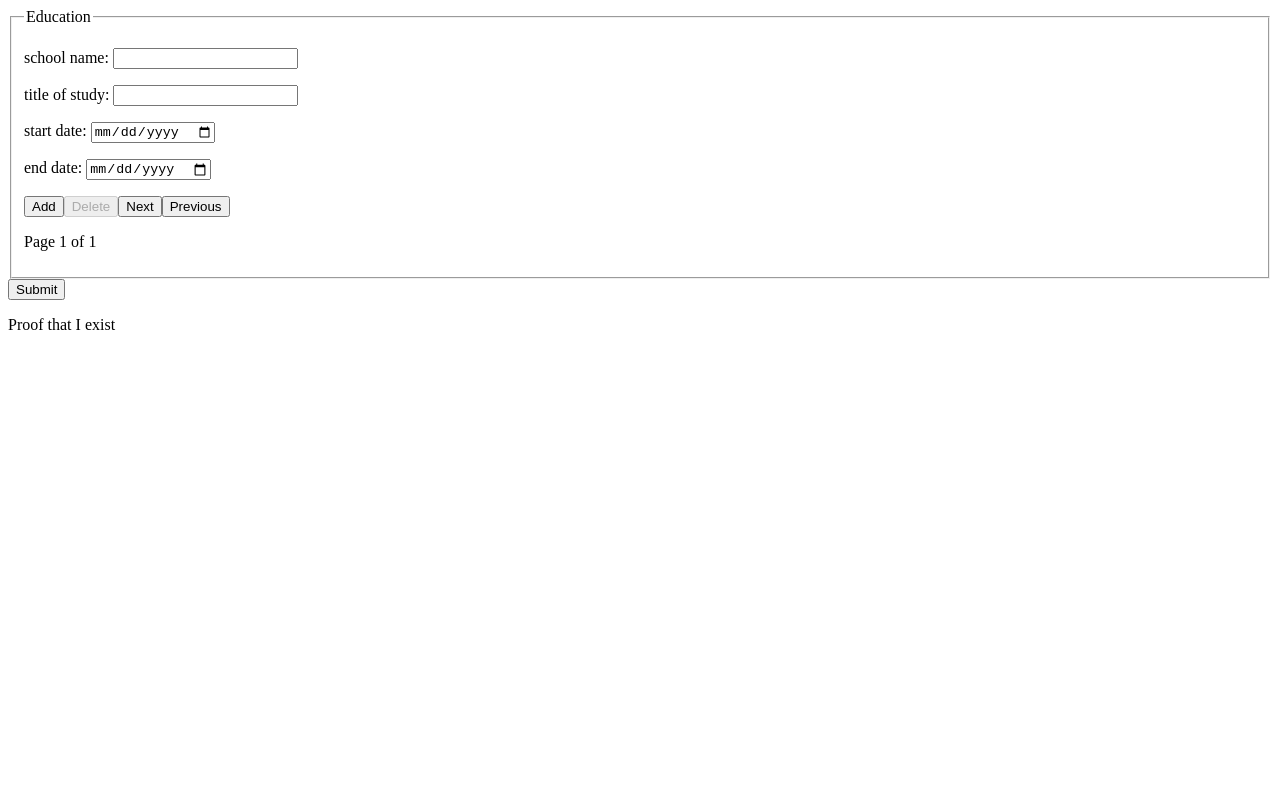
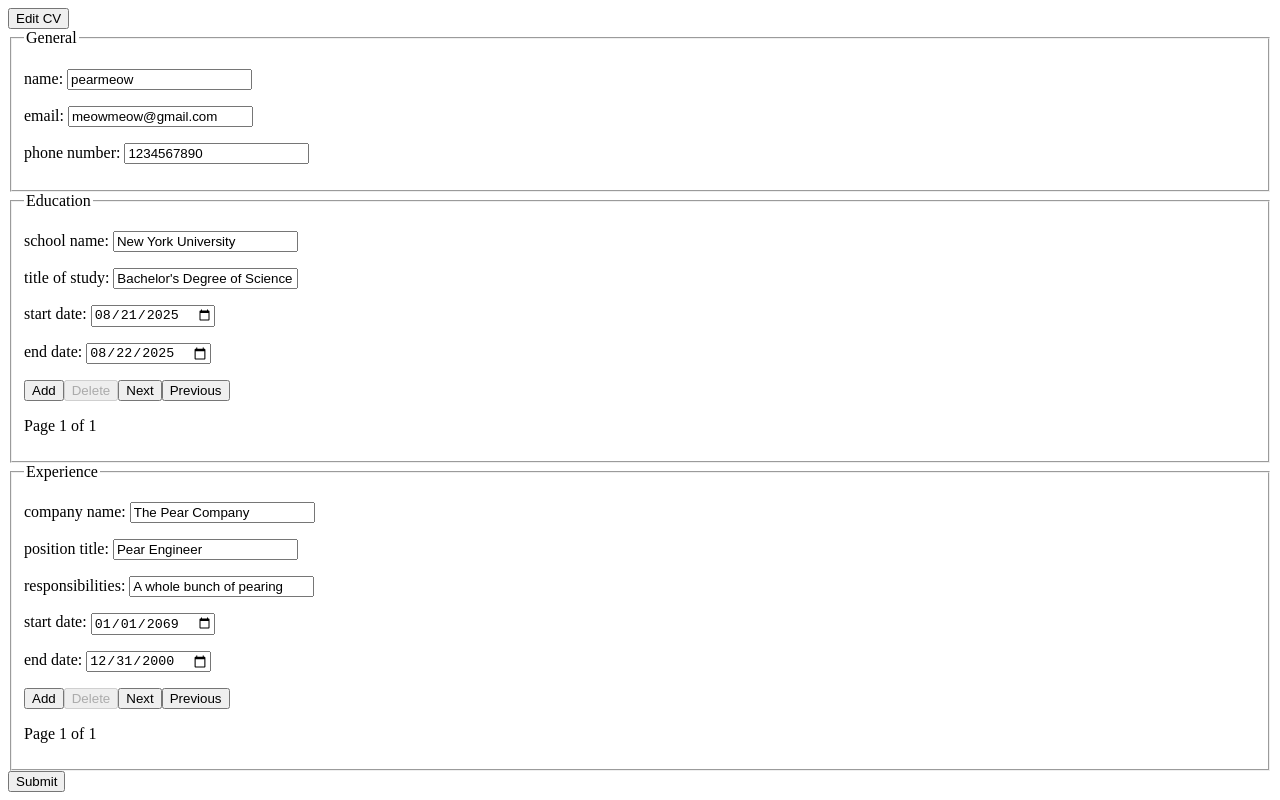
Before and after one commit to pearmeow/cv-builder, a React (Vite) app: page / in a window 1280 px wide. Built offline with nearby package versions, Linux system fonts and the light colour scheme.

Commit message:
feat: finish general and add edit button

```diff
--- a/src/components/App.jsx
+++ b/src/components/App.jsx
@@ -1,13 +1,23 @@
 import Edit from "./Edit.jsx";
-import CV from "./CV.jsx";
 import { useState } from "react";
 
 function App() {
     let [cvData, setCVData] = useState(<></>);
+    let [displayEdit, setDisplayEdit] = useState(true);
+    function onClick() {
+        setDisplayEdit(!displayEdit);
+    }
     return (
         <>
-            <Edit setCVData={setCVData} />
-            <CV>{cvData}</CV>
+            <button type="button" onClick={onClick}>
+                Edit CV
+            </button>
+            {displayEdit && (
+                <div className="edit">
+                    <Edit setCVData={setCVData} />
+                </div>
+            )}
+            <div className="cv">{cvData}</div>
         </>
     );
 }
--- a/src/components/CV.jsx
+++ /dev/null
@@ -1,8 +0,0 @@
-export default function CV({ children }) {
-    return (
-        <>
-            <p>Proof that I exist</p>
-            {children}
-        </>
-    );
-}
--- a/src/components/Edit.jsx
+++ b/src/components/Edit.jsx
@@ -4,35 +4,75 @@ import Experience from "./Experience.jsx";
 import { useState } from "react";
 
 export default function Edit({ setCVData }) {
+    let [genData, setGenData] = useState({
+        name: "pearmeow",
+        email: "meowmeow@gmail.com",
+        phone: "1234567890",
+    });
     let [eduData, setEduData] = useState([
         {
             id: crypto.randomUUID(),
-            school: "",
-            study: "",
-            start: "",
-            end: "",
+            school: "New York University",
+            study: "Bachelor's Degree of Science in CS",
+            start: "2025-08-21",
+            end: "2025-08-22",
+        },
+    ]);
+    let [expData, setExpData] = useState([
+        {
+            id: crypto.randomUUID(),
+            companyName: "The Pear Company",
+            positionTitle: "Pear Engineer",
+            responsibilities: "A whole bunch of pearing",
+            start: "2069-01-01",
+            end: "2000-12-31",
         },
     ]);
     function rerenderCV() {
-        const eduDom = [<h1>Education</h1>];
+        const cvDom = [];
+        cvDom.push(
+            <>
+                <h1>{genData.name}</h1>
+                <p>
+                    {genData.email} {genData.phone}
+                </p>
+            </>,
+        );
+        cvDom.push(<h1>Education</h1>);
         for (const data of eduData) {
-            eduDom.push(
+            cvDom.push(
                 <>
-                    <p>
+                    <h2>
                         {data.study} at {data.school}
-                    </p>
-                    <p>
-                        {data.start} to {data.end && "now"}
-                    </p>
+                    </h2>
+                    <h3>
+                        {data.start} to {data.end}
+                    </h3>
                 </>,
             );
         }
-        setCVData(<>{eduDom}</>);
+        cvDom.push(<h1>Experience</h1>);
+        for (const data of expData) {
+            cvDom.push(
+                <>
+                    <h2>
+                        {data.positionTitle} at {data.companyName}
+                    </h2>
+                    <h3>
+                        {data.start} to {data.end || "now"}
+                    </h3>
+                    {data.responsibilities}
+                </>,
+            );
+        }
+        setCVData(<>{cvDom}</>);
     }
     return (
         <>
             <form>
+                <General data={genData} setData={setGenData} />
                 <Education data={eduData} setData={setEduData} />
+                <Experience data={expData} setData={setExpData} />
                 <button type="button" onClick={rerenderCV}>
                     Submit
                 </button>
--- a/src/components/Education.jsx
+++ b/src/components/Education.jsx
@@ -5,7 +5,7 @@ import { useState } from "react";
 export default function Education({ data, setData }) {
     let [index, setIndex] = useState(0);
     let currData = data.find((elem) => elem.id === data[index].id);
-    function onChange(e, id, theId) {
+    function onChange(e, fieldId, theId) {
         setData([
             ...data.map((elem) => {
                 if (elem.id !== theId) {
@@ -13,7 +13,7 @@ export default function Education({ data, setData }) {
                 }
                 return {
                     ...elem,
-                    [id]: e.target.value,
+                    [fieldId]: e.target.value,
                 };
             }),
         ]);
--- a/src/components/Experience.jsx
+++ b/src/components/Experience.jsx
@@ -1,12 +1,119 @@
 import FieldSet from "./FieldSet.jsx";
 import FormField from "./FormField.jsx";
+import { useState } from "react";
 
-export default function Experience() {
+export default function Experience({ data, setData }) {
+    let [index, setIndex] = useState(0);
+    let currData = data.find((elem) => elem.id === data[index].id);
+    function onChange(e, fieldId, theId) {
+        setData([
+            ...data.map((elem) => {
+                if (elem.id !== theId) {
+                    return elem;
+                }
+                return {
+                    ...elem,
+                    [fieldId]: e.target.value,
+                };
+            }),
+        ]);
+    }
+
+    function addData() {
+        setData([
+            ...data,
+            {
+                id: crypto.randomUUID(),
+                companyName: "",
+                positionTitle: "",
+                responsibilities: "",
+                start: "",
+                end: "",
+            },
+        ]);
+        setIndex(data.length);
+    }
+
+    function deleteData() {
+        setData([
+            ...data.filter((elem) => {
+                return elem.id !== currData.id;
+            }),
+        ]);
+        setIndex(Math.min(index, data.length - 2));
+    }
+
+    function nextData() {
+        setIndex(index === data.length - 1 ? 0 : index + 1);
+    }
+
+    function prevData() {
+        setIndex(index === 0 ? data.length - 1 : index - 1);
+    }
+
     return (
         <FieldSet name="Experience">
-            <FormField name="company name" />
-            <FormField name="start date" type="date" />
-            <FormField name="end date" type="date" />
+            <FormField
+                name="company name"
+                key="companyName"
+                fieldId="companyName"
+                onChange={onChange}
+                value={currData.companyName}
+                currId={currData.id}
+            />
+            <FormField
+                name="position title"
+                key="positionTitle"
+                fieldId="positionTitle"
+                onChange={onChange}
+                value={currData.positionTitle}
+                currId={currData.id}
+            />
+            <FormField
+                name="responsibilities"
+                key="responsibilities"
+                fieldId="responsibilities"
+                onChange={onChange}
+                value={currData.responsibilities}
+                currId={currData.id}
+            />
+            <FormField
+                name="start date"
+                type="date"
+                key="start"
+                fieldId="start"
+                onChange={onChange}
+                value={currData.start}
+                currId={currData.id}
+            />
+            <FormField
+                name="end date"
+                type="date"
+                key="end"
+                fieldId="end"
+                onChange={onChange}
+                value={currData.end}
+                currId={currData.id}
+            />
+            <button onClick={addData} type="button">
+                Add
+            </button>
+            <button
+                onClick={deleteData}
+                type="button"
+                disabled={data.length === 1}
+            >
+                Delete
+            </button>
+            <button onClick={nextData} type="button">
+                Next
+            </button>
+            <button onClick={prevData} type="button">
+                Previous
+            </button>
+            <p>
+                Page {index + 1} of {data.length}
+            </p>
         </FieldSet>
     );
 }
--- a/src/components/FormField.jsx
+++ b/src/components/FormField.jsx
@@ -15,6 +15,7 @@ export default function FormField({
             <input
                 id={id}
                 type={type}
+                name={name}
                 onChange={(e) => onChange(e, fieldId, currId)}
                 value={value}
             />
--- a/src/components/General.jsx
+++ b/src/components/General.jsx
@@ -1,12 +1,34 @@
 import FieldSet from "./FieldSet.jsx";
 import FormField from "./FormField.jsx";
 
-export default function General() {
+export default function General({ data, setData }) {
+    function onChange(e, fieldId) {
+        setData({
+            ...data,
+            [fieldId]: e.target.value,
+        });
+    }
     return (
         <FieldSet name="General">
-            <FormField name="name" />
-            <FormField name="email" />
-            <FormField name="phone number" />
+            <FormField
+                name="name"
+                fieldId="name"
+                onChange={onChange}
+                value={data.name}
+            />
+            <FormField
+                name="email"
+                fieldId="email"
+                onChange={onChange}
+                value={data.email}
+            />
+            <FormField
+                name="phone number"
+                fieldId="phone"
+                type="tel"
+                onChange={onChange}
+                value={data.phone}
+            />
         </FieldSet>
     );
 }
```
